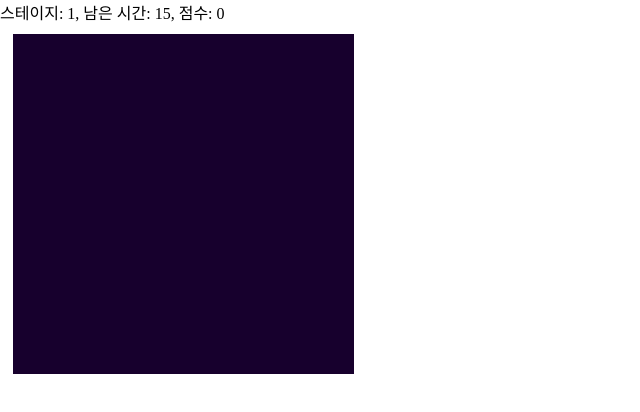
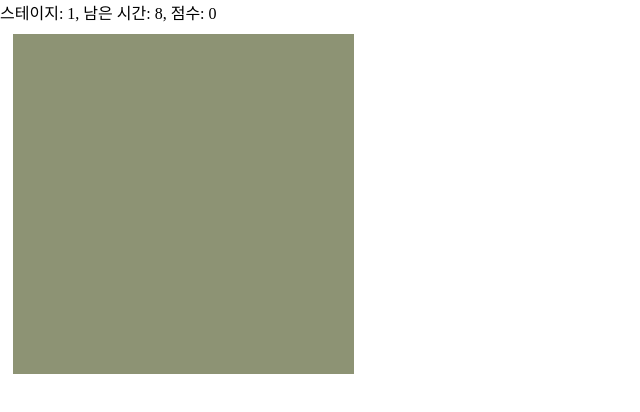
Before and after one commit to up456/numble-find-square-game, a React (Create React App) app: page / in a window 1280 px wide. Shown: the top 412 px of the page, without its empty margins (0-640 px from the left). Built offline with nearby package versions, Linux system fonts and the light colour scheme.

Commit message:
일단 다른거 먼저 구현..

```diff
--- a/src/App.tsx
+++ b/src/App.tsx
@@ -13,8 +13,28 @@
       setTime((prevTime) => prevTime - 3);
     } else {
       setStage((prevStage) => prevStage + 1);
+      setScore((prevScore) => prevScore + stage * stage * time);
+      setTime(15);
     }
   };
+
+  useEffect(() => {
+    let timer = setInterval(() => {
+      setTime((prevTime) => prevTime - 1);
+    }, 1000);
+
+    if (time < 1) {
+      clearInterval(timer);
+      alert(`GAME OVER!
+스테이지:${stage}, 점수:${score}`);
+      setStage(1);
+      setTime(15);
+      setScore(0);
+    }
+    return () => {
+      clearInterval(timer);
+    };
+  }, [time]);
 
   return (
     <>
```
Also changed, not shown: src/components/gameZone.tsx (+5 -6 lines).
